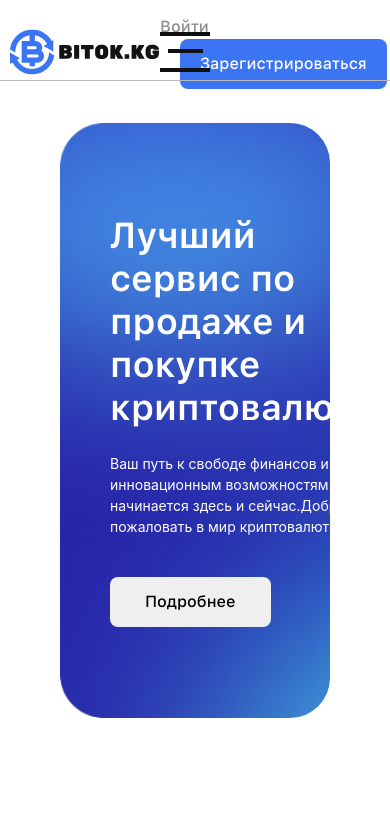
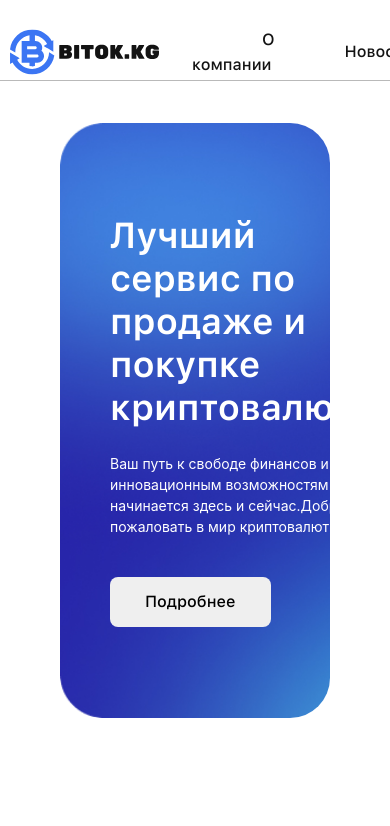
Before and after one commit to paddington11989/bitok, a React (Create React App) app: page / in a window 390 px wide. Shown: the top 826 px of the page. Built offline with nearby package versions, Linux system fonts and the light colour scheme; a web font is replaced by a local one.

Commit message:
third commit

```diff
--- a/src/components/header/header.css
+++ b/src/components/header/header.css
@@ -318,41 +318,6 @@
 .header__nav{
   position: relative;
 }
-.nav-toggle{
-  display: none;
-  position: absolute;
-  right: 0;
-  left: 0;
-margin: 0 auto;
-  top: 50%;
-  transform: translateY(-50%);
-  width: 50px;
-  height: 40px;
-  cursor: pointer;}
-
-  .nav-toggle span {
-      width: 100%;
-      transition: .5s all cubic-bezier(0.175, 0.885, 0.32, 1.275);
-      height: 4px;
-      background:#101010;
-      position: absolute;
-      right: 0;
-      left: 0;
-      margin: 0 auto;
-      transform: rotate(0);}
-
-      .nav-toggle span:nth-child(1) {
-          top: 0;
-      }
-      .nav-toggle span:nth-child(2) {
-          top: 44%;
-          width: 70%;
-      }
-      .nav-toggle span:nth-child(3) {
-          bottom: 0;
-      }
-
-
 
 @media (max-width:1000px){
   .promo-title{
@@ -365,11 +330,3 @@
     width:395px;
   }
 }
-@media(max-width:600px){
-  .nav__list{
-    display:none;
-  }
-  .nav-toggle{
-    display:block;
-  }
-}
--- a/src/components/news/news.css
+++ b/src/components/news/news.css
@@ -96,10 +96,11 @@
 }
 @media(max-width:1100px){
 .news__wrapper{
+        padding:0px 50px;
         grid-template-columns: 1fr 1fr;
         width:367px;
-        grid-column-gap:120px;
-        grid-row-gap:30px;
+        grid-column-gap:90px;
+        grid-row-gap:50px;
     }
     .news-title::after{
         display: none;
```
